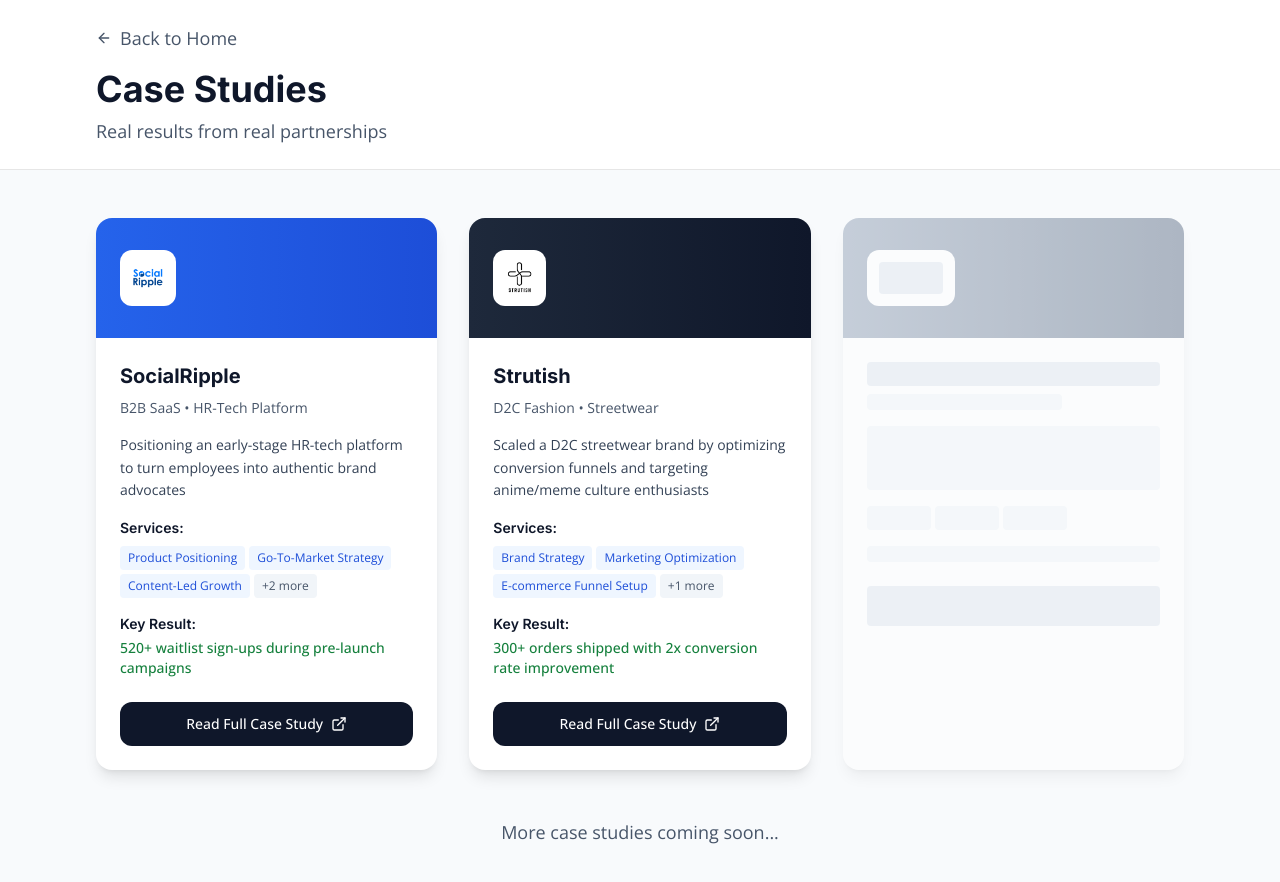
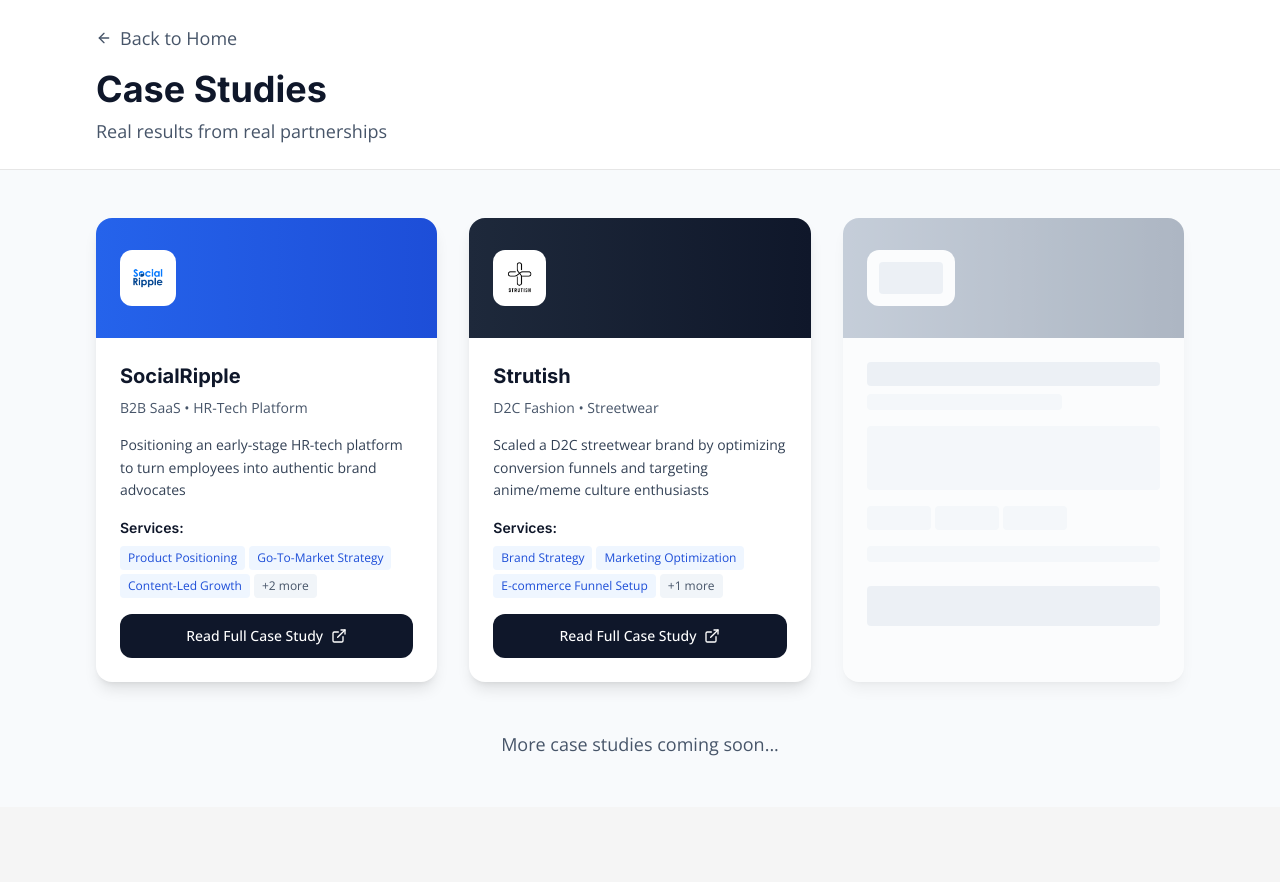
Before and after one commit to SakshamChauhan23/growth-sprint-studio, a React (Vite) app: page /case-studies in a window 1280 px wide. Shown: the top 882 px of the page. After the commit the page ends 807 px from the top, so only its background shows below. Built offline with nearby package versions, Linux system fonts and the light colour scheme.

Commit message:
Remove "Key Results" from titles
Removed "Key Results" from the titles of all case studies to streamline the presentation.

```diff
--- a/src/pages/CaseStudiesListing.tsx
+++ b/src/pages/CaseStudiesListing.tsx
@@ -83,12 +83,6 @@ const CaseStudiesListing = () => {
                   </div>
                 </div>
 
-                {/* Key Result */}
-                <div className="mb-6">
-                  <h4 className="text-sm font-semibold text-slate-900 mb-1">Key Result:</h4>
-                  <p className="text-sm text-green-700 font-medium">{study.results}</p>
-                </div>
-
                 {/* CTA */}
                 <Link
                   to={study.slug}
```
